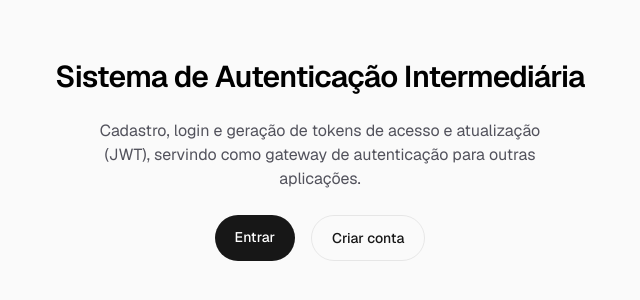
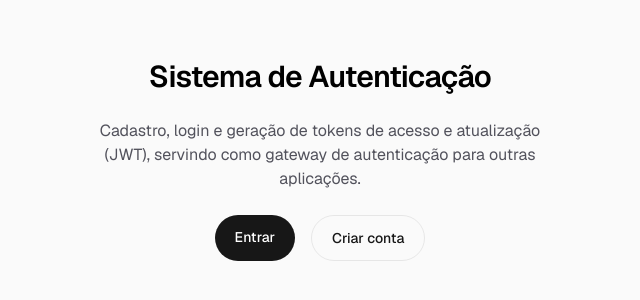
Before and after one commit to pedrolinard/Auth-System, a Next.js app: page / in a window 1280 px wide. Shown: the part 240-540 px from the top of the page, without its empty margins (320-960 px from the left). Built offline with nearby package versions, Linux system fonts and the light colour scheme.

Commit message:
Simplifica título da home para "Sistema de Autenticação"

```diff
--- a/src/app/layout.tsx
+++ b/src/app/layout.tsx
@@ -14,7 +14,7 @@ const geistMono = Geist_Mono({
 
 export const metadata: Metadata = {
   title: "Autenticação",
-  description: "Sistema de autenticação intermediária",
+  description: "Sistema de autenticação",
 };
 
 export const viewport: Viewport = {
--- a/src/app/page.tsx
+++ b/src/app/page.tsx
@@ -4,7 +4,7 @@ export default function PaginaInicial() {
   return (
     <div className="flex flex-1 flex-col items-center justify-center gap-6 bg-zinc-50 px-6 text-center font-sans dark:bg-black">
       <h1 className="text-3xl font-semibold tracking-tight text-black dark:text-zinc-50">
-        Sistema de Autenticação Intermediária
+        Sistema de Autenticação
       </h1>
       <p className="max-w-md text-zinc-600 dark:text-zinc-400">
         Cadastro, login e geração de tokens de acesso e atualização (JWT),
```
